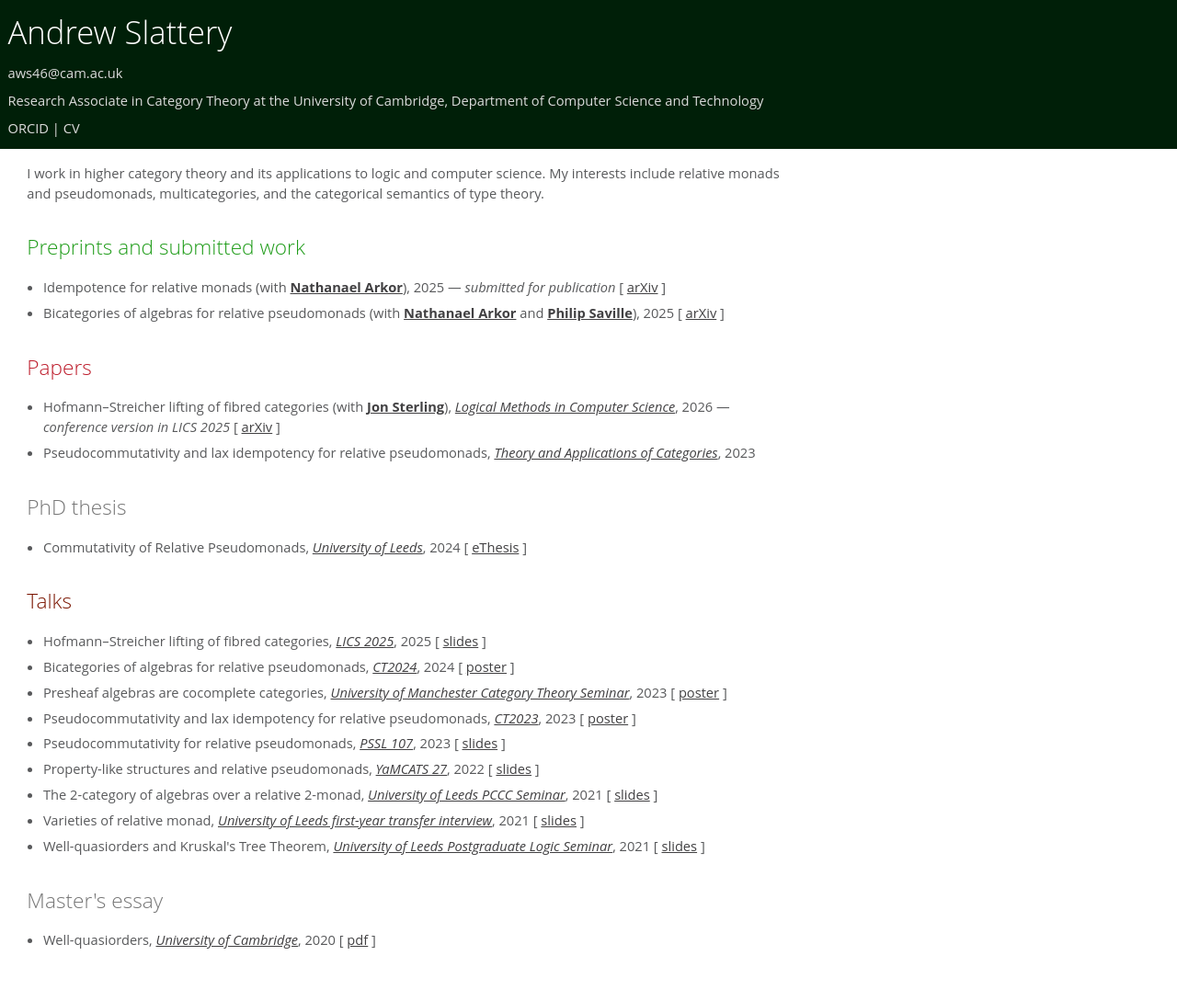
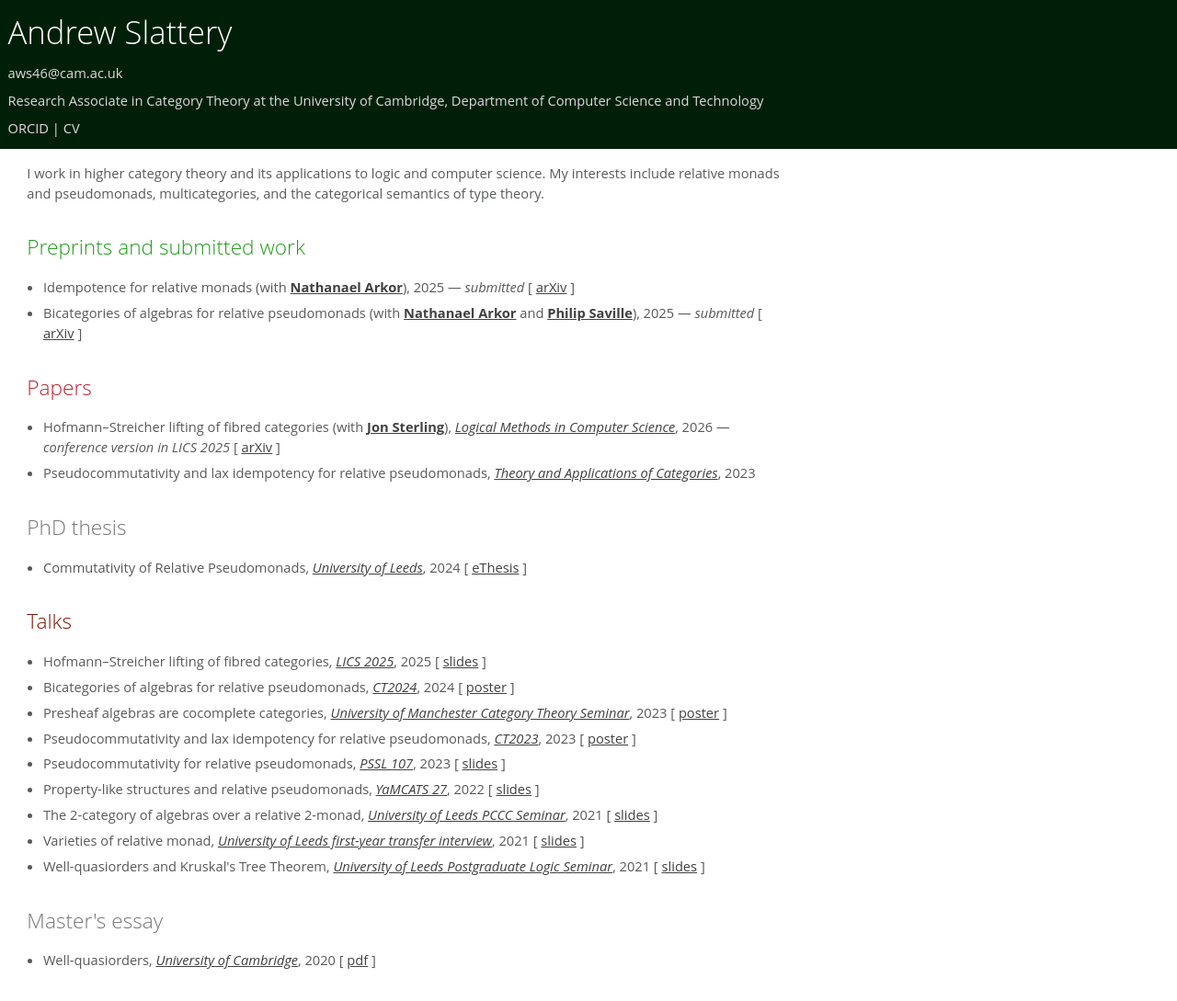
Before and after one commit to AndrewSlattery/andrewslattery.github.io, a Jekyll site: the page built from index.html, in a window 1280 px wide. Shown: the whole page at 92% size. Built offline with Jekyll 4.4.1, drawn with Linux system fonts in a browser that asks for light colours; before the commit the page ends 1067 px from its top, so only the background shows below that.

Commit message:
Normalise preprint status across CV and site
- CV: both preprints now read "preprint, submitted" (fix "preprin" typo).
- Site: show "submitted" on the Idempotence and Bicategories preprints.

Co-Authored-By: Claude Opus 4.8 <noreply@anthropic.com>

```diff
--- a/_data/publications.yml
+++ b/_data/publications.yml
@@ -23,7 +23,7 @@ sections:
         coauthors:
           - { name: Nathanael Arkor, url: "https://arkor.co/" }
         year: 2025
-        note: submitted for publication
+        note: submitted
         links:
           - { label: arXiv, url: "https://arxiv.org/abs/2508.17794" }
       - title: Bicategories of algebras for relative pseudomonads
@@ -31,6 +31,7 @@ sections:
           - { name: Nathanael Arkor, url: "https://arkor.co/" }
           - { name: Philip Saville, url: "https://philipsaville.co.uk/" }
         year: 2025
+        note: submitted
         links:
           - { label: arXiv, url: "https://arxiv.org/abs/2501.12510" }
 
--- a/files/CV/CV_Andrew_Slattery.bib
+++ b/files/CV/CV_Andrew_Slattery.bib
@@ -13,14 +13,14 @@
 
 @article{arkor25bicatalgrelpsm,
     title = {Bicategories of algebras for relative pseudomonads},
-    journaltitle = {preprint},
+    journaltitle = {preprint, submitted},
     author = {Arkor, Nathanael and Saville, Philip and Slattery, Andrew},
     date = {2025}
 }
 
 @article{arkor25idemprelmnd,
     title = {Idempotence for relative monads},
-    journaltitle = {Preprint, submitted for publication},
+    journaltitle = {preprint, submitted},
     author = {Arkor, Nathanael and Slattery, Andrew},
     date = {2025}
 }
```
Also changed, not shown: 5 other files.
